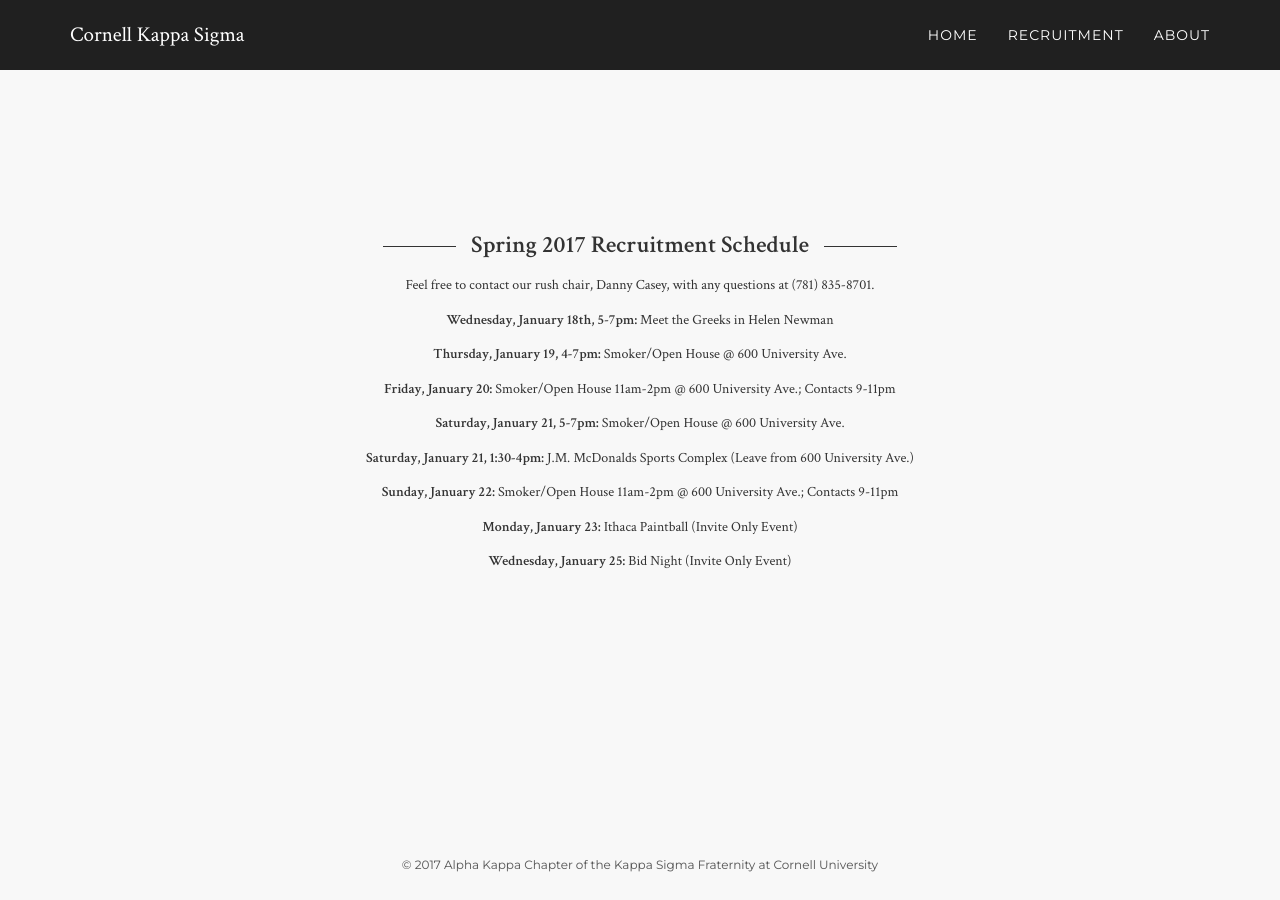
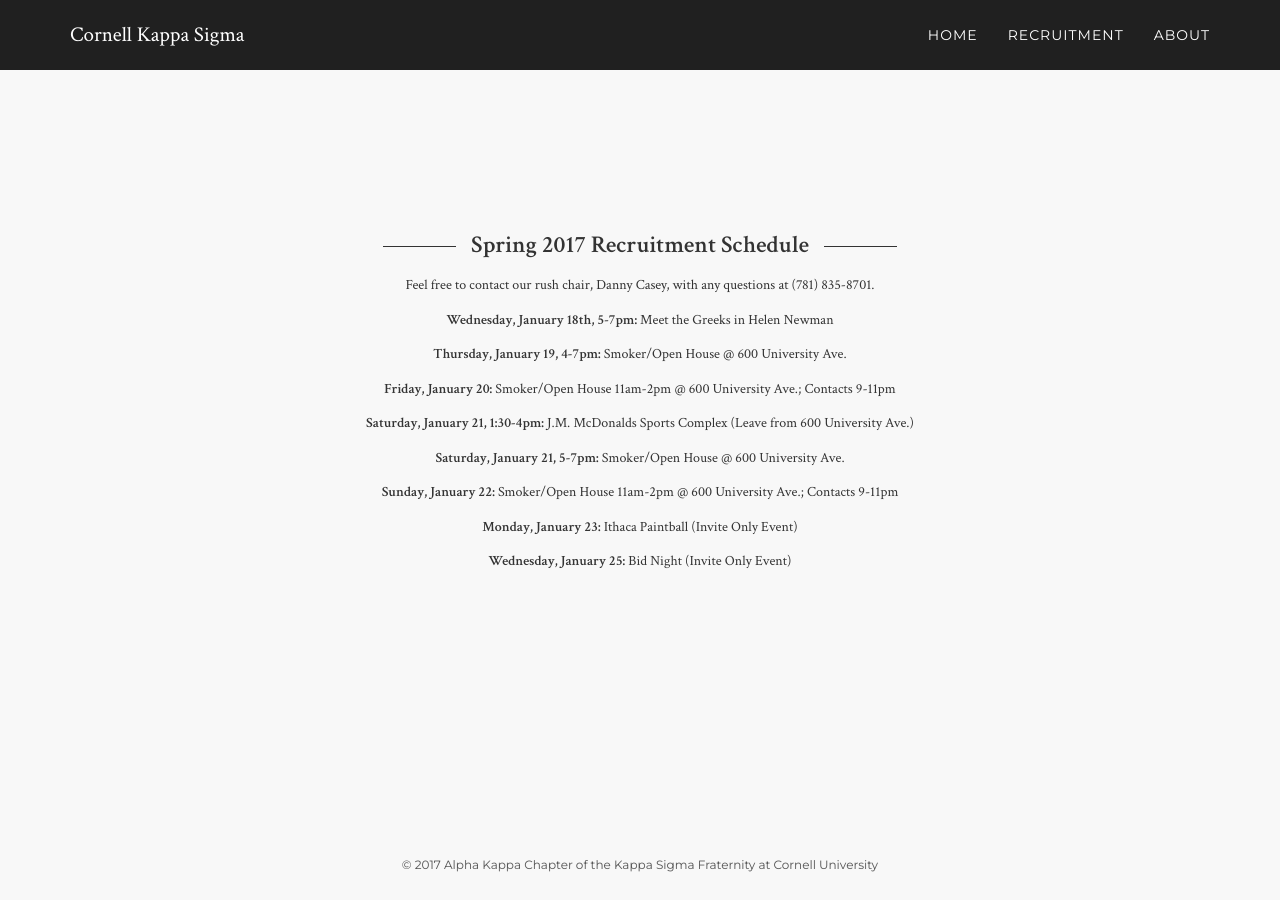
Before and after one commit to pjochillin/cornellkappasigma, a Jekyll site: the page built from recruitment/index.html, in a window 1280 px wide. Built offline with Jekyll 4.4.1, drawn with Linux system fonts in a browser that asks for light colours; nearby versions of some CDN libraries; some of the changed lines change nothing that is shown.

Commit message:
recent update to schedule

```diff
--- a/recruitment/index.html
+++ b/recruitment/index.html
@@ -11,8 +11,8 @@ layout: default
 			<p><b>Wednesday, January 18th, 5-7pm:</b> Meet the Greeks in Helen Newman</p>
 			<p><b>Thursday, January 19, 4-7pm:</b> Smoker/Open House @ 600 University Ave.</p>
 			<p><b>Friday, January 20:</b> Smoker/Open House 11am-2pm @ 600 University Ave.; Contacts 9-11pm</p>
+			<p><b>Saturday, January 21, 1:30-4pm:</b> J.M. McDonalds Sports Complex (Leave from 600 University Ave.)</p>
 			<p><b>Saturday, January 21, 5-7pm:</b> Smoker/Open House @ 600 University Ave.</p>
-			<p><b>Saturday, January 21, 1:30-4pm:</b> J.M. McDonalds Sports Complex (Leave from 600 University Ave.)</p>
 			<p><b>Sunday, January 22:</b> Smoker/Open House 11am-2pm @ 600 University Ave.; Contacts 9-11pm</p>
 			<p><b>Monday, January 23:</b> Ithaca Paintball (Invite Only Event)</p>
 			<p><b>Wednesday, January 25:</b> Bid Night (Invite Only Event)</p>
```
